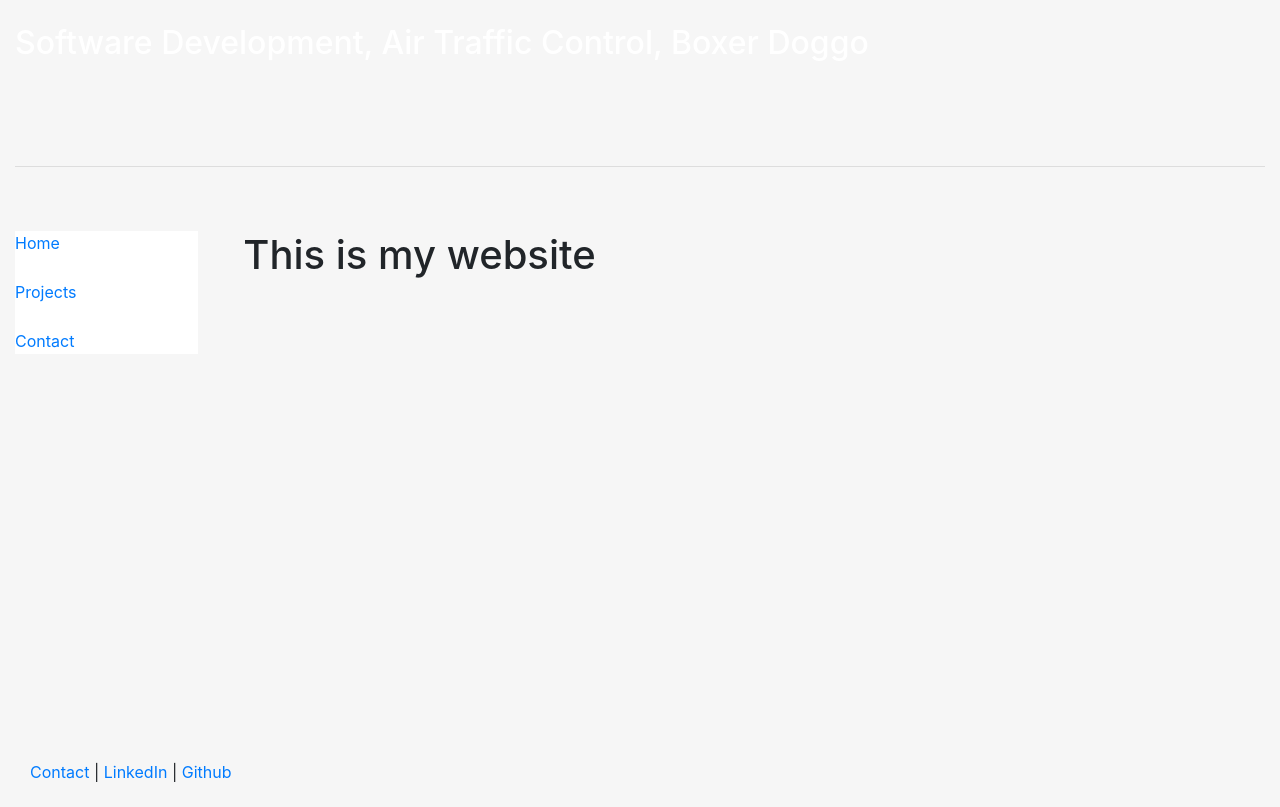
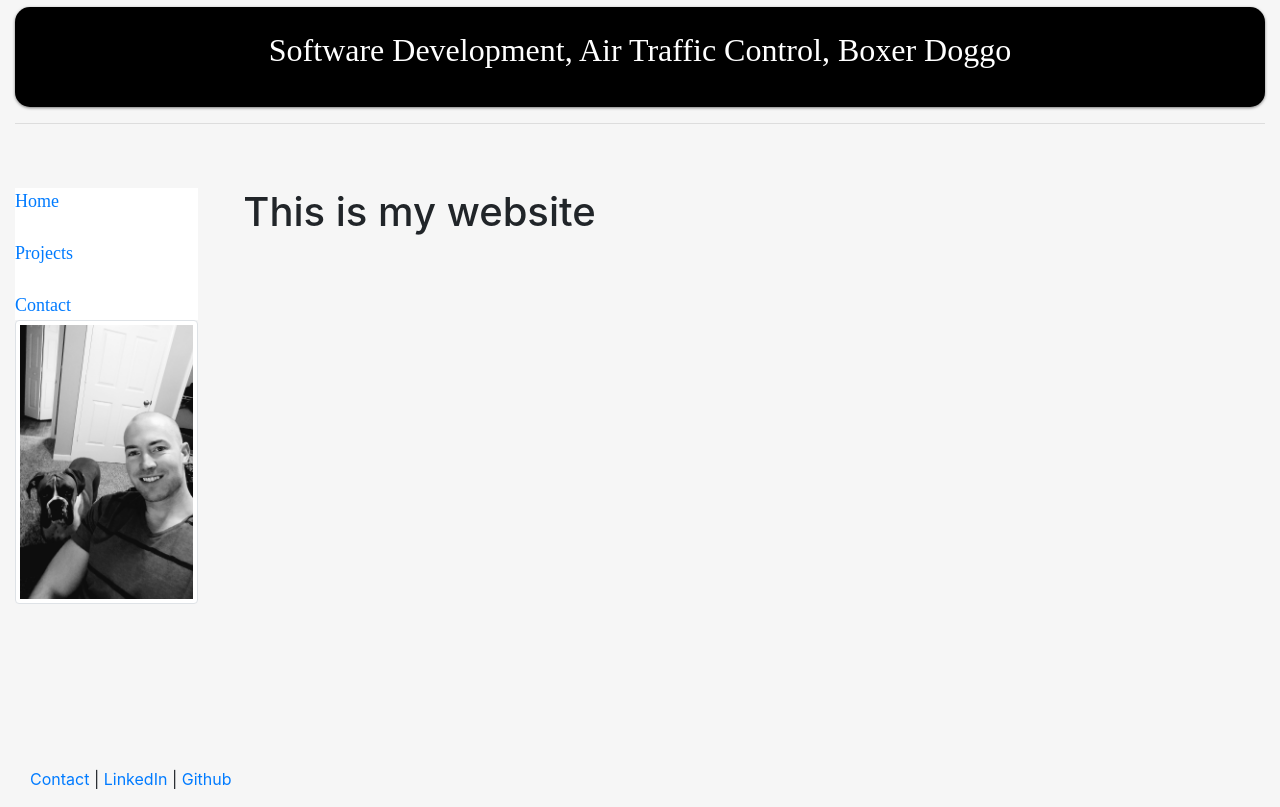
Before and after one commit to vandewy/Website, a Django app: template home/templates/home/index.html in a window 1280 px wide. Before the commit the page ends 782 px from the top, so only its background shows below. Run offline with Django 3.2, Linux system fonts and the light colour scheme; the template is opened without the code that fills it, so the values that code supplies are empty; some libraries are stand-ins or nearby versions.

Commit message:
worked on header interface

```diff
--- a/home/static/home/css/vandycreated.css
+++ b/home/static/home/css/vandycreated.css
@@ -1,21 +1,30 @@
 .tableofcontents{
     padding-bottom: 1px;
+    font-family: "Century Gothic";
+    font-size: large;
 }
 
 #banner{
     top: 0;
     #background-image: url("../img/radar_background1.png");
+    background-color: black;
+    margin:7px auto;
+    -moz-box-shadow: 0 1px 3px rgba(0,0,0,0.5);
+    -webkit-box-shadow: 0 1px 3px rgba(0,0,0,0.5);
+    -moz-border-radius: 15px;
+    -webkit-border-radius: 15px;
     width: 100%;
-    height: 150px;
+    height: 100px;
 }
 
 #personal_photo{
-
+    #max-height: 300px;
 }
 
 #top_description{
     color: #ffffff;
-    text-align: left;
+    text-align: center;
+    font-family: "Century Gothic";
 }
 
 #projectheader{
@@ -24,10 +33,6 @@
 
 #projecttable{
     width: 100%;
-}
-
-#banner{
-    text-align: center;
 }
 
 #column2{
--- a/home/templates/home/header.html
+++ b/home/templates/home/header.html
@@ -25,7 +25,7 @@
                   -->
 				  <br>
 				  <center>
-				  <h2 id="top_description">Software Development, Air Traffic Control, Boxer Doggo</h2>
+				  <h2 class="d-block text-truncate" id="top_description">Software Development, Air Traffic Control, Boxer Doggo</h2>
 				  </center>
 			  </div>
 		</div><hr>
@@ -46,6 +46,7 @@
                 </li>
 			  </ul>
 			</div> <!--well bs-sidebar affix-->
+              <img src="{% static 'home/img/personal_photo.jpg' %}" class="img-fluid img-thumbnail" id="personal_photo">
 		  </div> <!--col-sm-2-->
 		  <div class="col-sm-10">
 
```
Also changed, not shown: home/static/home/img/atc.jpg (added), home/static/home/img/personal_photo.jpg (added), home/static/home/img/vader.png (deleted).
